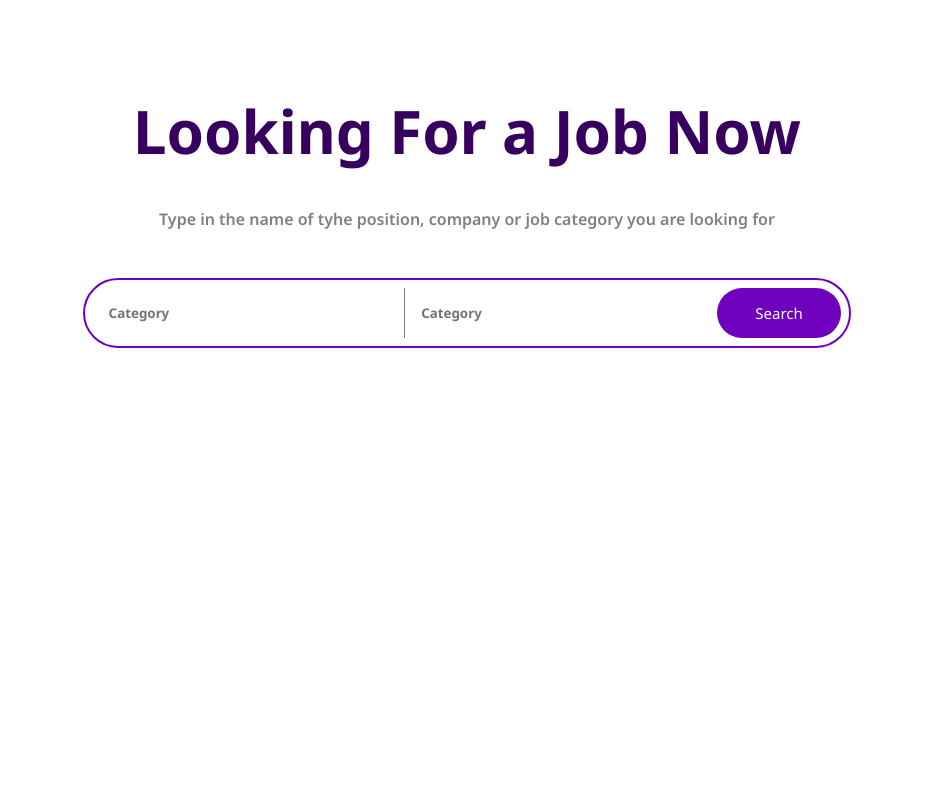
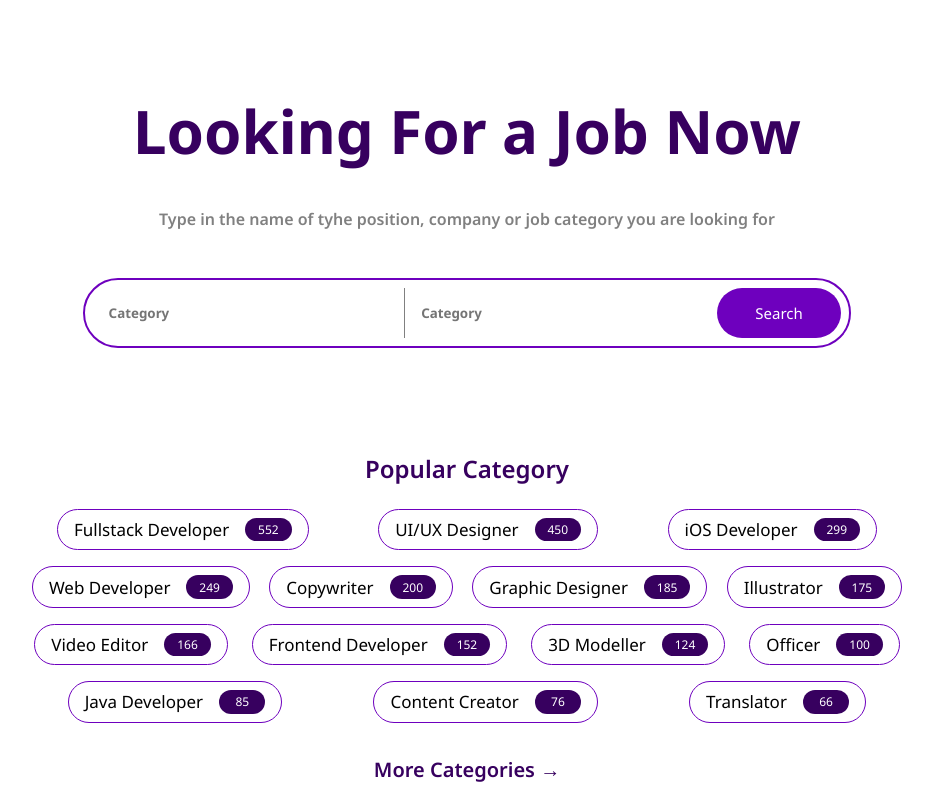
Before and after one commit to guvenfazli/Job-Seeker, a React (Create React App) app in the folder job-finder/: page / in a window 1280 px wide. Shown: the part 2328-3128 px from the top of the page, without its empty margins (173-1106 px from the left). Before the commit the page ends 2692 px from the top, so only its background shows below. Built offline with nearby package versions, Linux system fonts and the light colour scheme.

Commit message:
Popular Done

```diff
--- a/job-finder/src/Components/JobSearch/jobsearch.module.css
+++ b/job-finder/src/Components/JobSearch/jobsearch.module.css
@@ -46,6 +46,7 @@
   border: 2px solid #6E00BE;
   border-radius: 5rem;
   padding: 0.5rem;
+  margin-bottom: 3rem;
 }
 
 .inputCont input {
--- a/job-finder/src/Components/Popular/Popular.jsx
+++ b/job-finder/src/Components/Popular/Popular.jsx
@@ -2,15 +2,22 @@ import classes from "./popular.module.css"
 import Tags from "./Tags/Tags"
 import { populerList } from "../../Datas/data"
 
+console.log(populerList)
+
 export default function Popular() {
   return (
     <section className={classes.popular}>
-      <p className={classes.title}>Popular Category</p>
-      <div className={classes.tagList}>
-        {populerList.map((row) => <Tags key={row.title} jobs={row.jobs} tags={row.title} />)}
+     <div className={classes.title}>
+        <p>Popular Category</p>
+     </div>
 
-      </div>
-      <button style={{fontSize: "20px", border: "none", cursor: "pointer"}}>More Categories &rarr;</button>
+     <div className={classes.tagList}>
+        {populerList.map((tag) => <Tags key={tag.title} tags={tag.title} jobs={tag.jobs} />)}
+     </div>
+
+     <div className={classes.navMore}>
+        <button>More Categories &rarr;</button>
+     </div>
     </section>
   )
 }
--- a/job-finder/src/Components/Popular/Tags/tags.module.css
+++ b/job-finder/src/Components/Popular/Tags/tags.module.css
@@ -12,6 +12,7 @@
   border-radius: 2rem;
   justify-content: space-between;
   cursor: pointer;
+
 }
 
 .tag p{
--- a/job-finder/src/Components/Popular/popular.module.css
+++ b/job-finder/src/Components/Popular/popular.module.css
@@ -5,34 +5,63 @@
   display: flex;
   flex-direction: column;
   align-items: center;
-  justify-content: flex-start;
-  row-gap: 3rem;
-  padding-bottom: 2rem;
+  padding: 1rem;
 }
 
-.title{
-  color: #37005F;
-  font-weight: 500;
-  font-family: "Noto Sans", sans-serif;
-  font-size: 24px;
-
+.title {
+  display: flex;
+  justify-content: center;
 }
 
-
-.popular button {
-  background: none;
+.title p {
+  font-size: 24px;
   color: #37005F;
-  font-weight: 500;
-  font-family: "Noto Sans", sans-serif;
+  font-weight: 600;
+  font-family: 'Noto Sans', sans-serif;
 }
 
 .tagList {
   display: flex;
   flex-direction: row;
+  justify-content: space-around;
   align-items: center;
-  justify-content: space-around;
   flex-wrap: wrap;
-  padding: 0 15rem;
-  row-gap: 3rem;
-  column-gap: 1rem;
+  width: 70%;
+  gap: 1rem;
+  margin-bottom: 2rem;
 }
+
+
+.navMore {
+  display: flex;
+  justify-content: center;
+
+}
+
+.navMore button{
+  background: none;
+  font-size: 20px;
+  color: #37005F;
+  font-weight: 600;
+  font-family: 'Noto Sans', sans-serif;
+  border: none;
+  cursor: pointer;
+}
+
+@media (max-width: 800px) {
+
+  .tagList {
+    width: 100%;
+  }
+
+
+  .tagList {
+    gap: 1rem 1rem;
+  }
+}
+
+@media (max-width: 800px) {
+  .tagList {
+    gap: 1rem 0.5rem;
+  }
+}
--- a/job-finder/src/Pages/HomePage.js
+++ b/job-finder/src/Pages/HomePage.js
@@ -21,8 +21,6 @@ export default function HomePage() {
 
   /*
 
-      <JobSearch />
-      <Popular />
       <AvlJobs data={data} />
       <Join />
       <Footer />
@@ -40,6 +38,8 @@ export default function HomePage() {
       <About />
       <AboutSummary />
       <JobSearch />
+      <Popular />
+
 
 
 
```
Also changed, not shown: job-finder/src/Components/JobSearch/JobSearch.jsx (+4 -3 lines).
